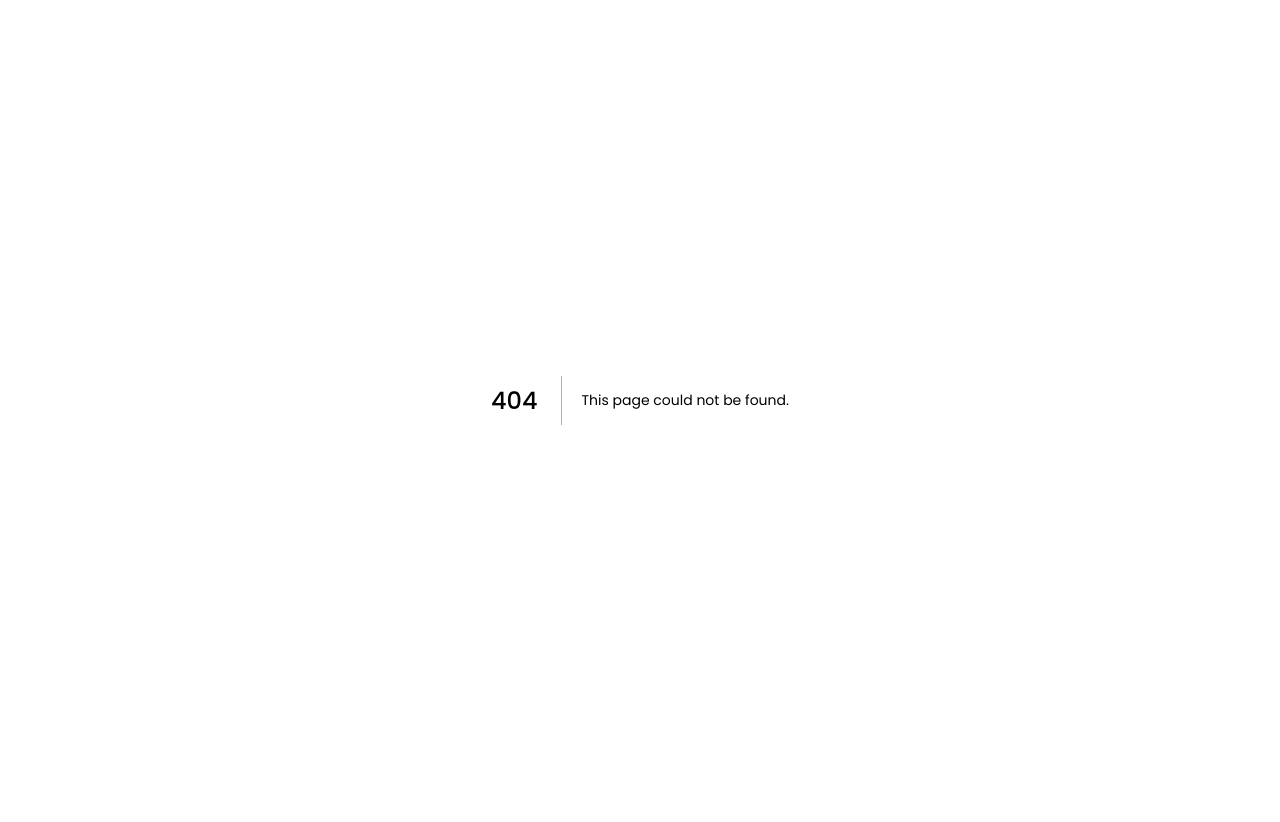
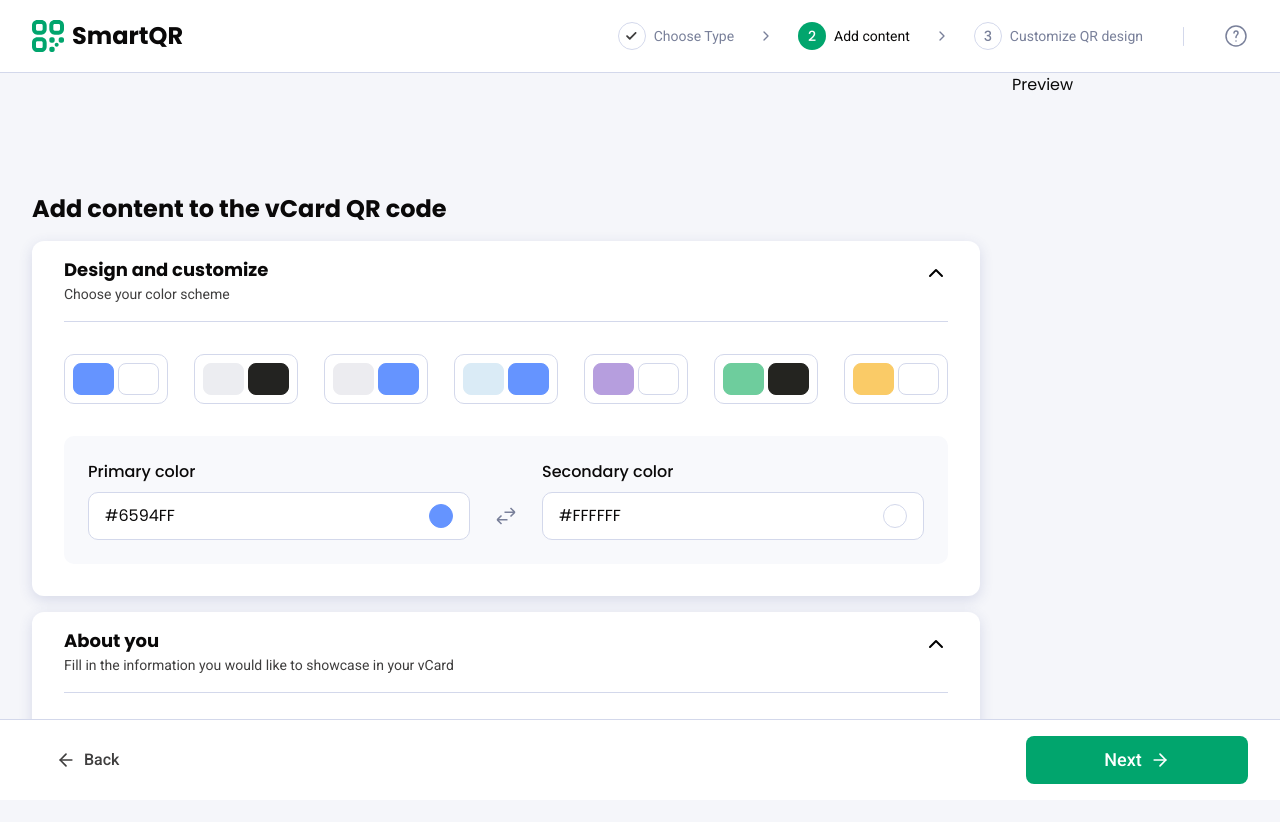
Before and after one commit to monaim3/QR-Code, a Next.js app: page /generator/vcard in a window 1280 px wide. Before the commit this address had no page. Shown: the top 822 px of the page. Before the commit the page ends 800 px from the top, so only its background shows below. Built offline with nearby package versions, Linux system fonts and the light colour scheme.

Commit message:
feat(vcard): added design customize card

```diff
--- /dev/null
+++ b/app/generator/vcard/page.tsx
@@ -0,0 +1,28 @@
+import Container from "@/components/common/parent-container";
+import About from "@/components/generator/vcard/About";
+import DesignCustomize from "@/components/generator/vcard/DesignCustomize";
+
+export default function GeneratorVCard() {
+  return (
+    <main className="bg-[var(--Generator-Background)] h-screen">
+      <Container className="flex gap-8">
+        {/* Content */}
+        <div className="flex flex-col items-start gap-4 pt-[120px] pb-[160px] px-0 flex-1">
+          {/* Heading */}
+          <h3 className="text-[var(--Black)] font-bold text-[24px] leading-[var(--Typeface-Line-height-Heading-3)]">
+            Add content to the vCard QR code
+          </h3>
+
+          {/* Design & Customize */}
+          <DesignCustomize />
+
+          {/* About */}
+          <About />
+        </div>
+
+        {/* Preview */}
+        <div className="w-[280px]">Preview</div>
+      </Container>
+    </main>
+  );
+}
--- a/app/globals.css
+++ b/app/globals.css
@@ -51,6 +51,7 @@
   --pop-up-color: rgba(33, 32, 35, 0.8);
   --Purple: #8077e6;
   --placeholder-grey: #84868e;
+  --light-grey-70: #f8f9fc;
 
   --Generator-Shadow: 0 1px 8px 0 rgba(63, 72, 103, 0.16);
   --breadcrumb: #79809a;
@@ -60,7 +61,7 @@
   --Corner-Radius-8: 8px;
   --Corner-Radius-4: 4px;
   --Corner-Radius-Full: 256px;
-  --Gray-custom: #79809A;
+  --Gray-custom: #79809a;
 
   --font-poppins: "Poppins", sans-serif;
   --font-roboto: "Roboto", sans-serif;
@@ -108,10 +109,7 @@
   --sidebar-accent-foreground: oklch(0.985 0 0);
   --sidebar-border: oklch(1 0 0 / 10%);
   --sidebar-ring: oklch(0.556 0 0);
-
 }
-
-
 
 @layer base {
   * {
@@ -124,10 +122,18 @@
     background-color: var(--background);
     color: var(--foreground);
   }
-  button, input, select, textarea {
+  button,
+  input,
+  select,
+  textarea {
     font-family: var(--font-Roboto);
   }
-  h1, h2, h3, h4, h5, h6 {
+  h1,
+  h2,
+  h3,
+  h4,
+  h5,
+  h6 {
     font-family: var(--font-poppins);
   }
 
@@ -140,12 +146,11 @@
     display: none; /* Chrome, Safari, Opera */
   }
 
-
   .always-visible-scrollbar {
     overflow-y: scroll !important;
     scrollbar-width: thin;
-    scrollbar-color: var(--Blue) #F5F6FB;
-    transition: linear .3s;
+    scrollbar-color: var(--Blue) #f5f6fb;
+    transition: linear 0.3s;
   }
 
   .always-visible-scrollbar::-webkit-scrollbar {
@@ -154,7 +159,7 @@
   }
 
   .always-visible-scrollbar::-webkit-scrollbar-track {
-    background: #F5F6FB;
+    background: #f5f6fb;
     border-radius: 10px;
     margin: 0;
   }
@@ -167,7 +172,7 @@
 
   @media screen and (min-width: 739px) {
     .generator-create-page {
-        background: var(--Generator-Background, #F5F6FA);
+      background: var(--Generator-Background, #f5f6fa);
     }
 
     .generator-create-page .generator-items-create {
--- a/components/common/Accordion.tsx
+++ b/components/common/Accordion.tsx
@@ -1,6 +1,5 @@
 "use client";
 import { useState } from "react";
-import Container from "./parent-container";
 import { motion, AnimatePresence } from "framer-motion";
 import { ChevronDown } from "lucide-react";
 
--- /dev/null
+++ b/components/generator/vcard/About.tsx
@@ -0,0 +1,15 @@
+import Accordion from "@/components/common/Accordion";
+
+export default function About() {
+  return (
+    <div className="w-full">
+      <Accordion
+        title="About you"
+        description="Fill in the information you would like to showcase in your vCard"
+        defaultOpen={true}
+      >
+        <div>hello</div>
+      </Accordion>
+    </div>
+  );
+}
--- /dev/null
+++ b/components/generator/vcard/ColorBtn.tsx
@@ -0,0 +1,39 @@
+interface Props {
+  onClick?: () => void;
+  isActive?: boolean;
+  primaryColor: string;
+  secondaryColor: string;
+}
+
+export default function ColorBtn({
+  primaryColor,
+  secondaryColor,
+  onClick,
+  isActive,
+}: Props) {
+  return (
+    <button
+      onClick={onClick}
+      className={`w-[104px] p-2 flex items-center gap-1 rounded-[var(--Corner-Radius-10)] ${isActive ? "border-2 border-[var(--Blue)]" : "border border-[var(--Boarder-Grey)]"}`}
+    >
+      <div
+        className="h-8 flex-1 rounded-[var(--Corner-Radius-8)] border"
+        style={{
+          backgroundColor: primaryColor,
+          borderColor:
+            primaryColor === "#FFFFFF" ? "var(--Boarder-Grey)" : primaryColor,
+        }}
+      />
+      <div
+        className="h-8 flex-1 rounded-[var(--Corner-Radius-8)] border"
+        style={{
+          backgroundColor: secondaryColor,
+          borderColor:
+            secondaryColor === "#FFFFFF"
+              ? "var(--Boarder-Grey)"
+              : secondaryColor,
+        }}
+      />
+    </button>
+  );
+}
--- /dev/null
+++ b/components/generator/vcard/ColorPicker.tsx
@@ -0,0 +1,31 @@
+interface Props {
+  label: string;
+  color: string;
+}
+
+export default function ColorPicker({ label, color }: Props) {
+  return (
+    <div className="flex flex-col items-start gap-2 p-0 flex-1">
+      <p className="text-[var(--Black)] text-[16px] leading-[24px] font-medium">
+        {label}
+      </p>
+
+      <div className="flex h-12 items-center gap-2 self-stretch px-4 py-2 rounded-[var(--Corner-Radius-10)] border border-[var(--Boarder-Grey)] bg-white">
+        <input
+          type="text"
+          className="text-[var(--Black)] text-[16px] leading-[24px] flex-1 focus:outline-none"
+          defaultValue={color}
+          maxLength={7}
+        />
+
+        <div
+          className="w-6 h-6 border rounded-full cursor-pointer"
+          style={{
+            backgroundColor: color,
+            borderColor: color === "#FFFFFF" ? "var(--Boarder-Grey)" : color,
+          }}
+        />
+      </div>
+    </div>
+  );
+}
--- /dev/null
+++ b/components/generator/vcard/DesignCustomize.tsx
@@ -0,0 +1,70 @@
+import Accordion from "@/components/common/Accordion";
+import ColorBtn from "./ColorBtn";
+import ColorPicker from "./ColorPicker";
+import SwapHorizontal from "@/components/icons/swap-horizontal";
+
+const palette = [
+  {
+    primary: "#6594FF",
+    secondary: "#FFFFFF",
+  },
+  {
+    primary: "#ECEDF1",
+    secondary: "#232321",
+  },
+  {
+    primary: "#ECECF0",
+    secondary: "#6594FF",
+  },
+  {
+    primary: "#DAEBF6",
+    secondary: "#6594FF",
+  },
+  {
+    primary: "#B69EDE",
+    secondary: "#FFFFFF",
+  },
+  {
+    primary: "#6ECD9D",
+    secondary: "#242420",
+  },
+  {
+    primary: "#FACB67",
+    secondary: "#FFFFFF",
+  },
+];
+
+export default function DesignCustomize() {
+  return (
+    <div className="w-full">
+      <Accordion
+        title="Design and customize"
+        description="Choose your color scheme"
+        defaultOpen={true}
+      >
+        <div className="space-y-8">
+          {/* Color palette */}
+          <div className="flex justify-between items-center self-stretch">
+            {palette.map((item, index) => (
+              <ColorBtn
+                key={index}
+                primaryColor={item.primary}
+                secondaryColor={item.secondary}
+              />
+            ))}
+          </div>
+
+          {/* Color Picker */}
+          <div className="p-6 bg-[var(--light-grey-70)] rounded-[var(--Corner-Radius-10)] flex items-end gap-4">
+            <ColorPicker label="Primary color" color={"#6594FF"} />
+
+            <button className="p-2 w-10 h-12">
+              <SwapHorizontal />
+            </button>
+            <ColorPicker label="Secondary color" color={"#FFFFFF"} />
+          </div>
+        </div>
+      </Accordion>
+    </div>
+  );
+}
--- /dev/null
+++ b/components/icons/swap-horizontal.tsx
@@ -0,0 +1,20 @@
+const SwapHorizontal = () => {
+  return (
+    <svg
+      xmlns="http://www.w3.org/2000/svg"
+      width="24"
+      height="24"
+      viewBox="0 0 24 24"
+      fill="none"
+    >
+      <path
+        fillRule="evenodd"
+        clipRule="evenodd"
+        d="M17.0296 3.46973L20.9246 7.36473C21.4096 7.85473 21.4096 8.64973 20.9246 9.13473L17.0296 13.0297L15.9696 11.9697L18.9396 8.99973H10.4996V7.49973H18.9396L15.9696 4.52973L17.0296 3.46973ZM6.96969 10.9697L8.02969 12.0297L5.05969 14.9997H13.4997V16.4997H5.05969L8.02969 19.4697L6.96969 20.5297L3.07469 16.6347C2.58969 16.1447 2.58969 15.3497 3.07469 14.8647L6.96969 10.9697Z"
+        fill="#79809A"
+      />
+    </svg>
+  );
+};
+
+export default SwapHorizontal;
```
Also changed, not shown: 1 other file (tests, documents, lock files or other folders). Lines whose indentation alone changed are shown as unchanged.
